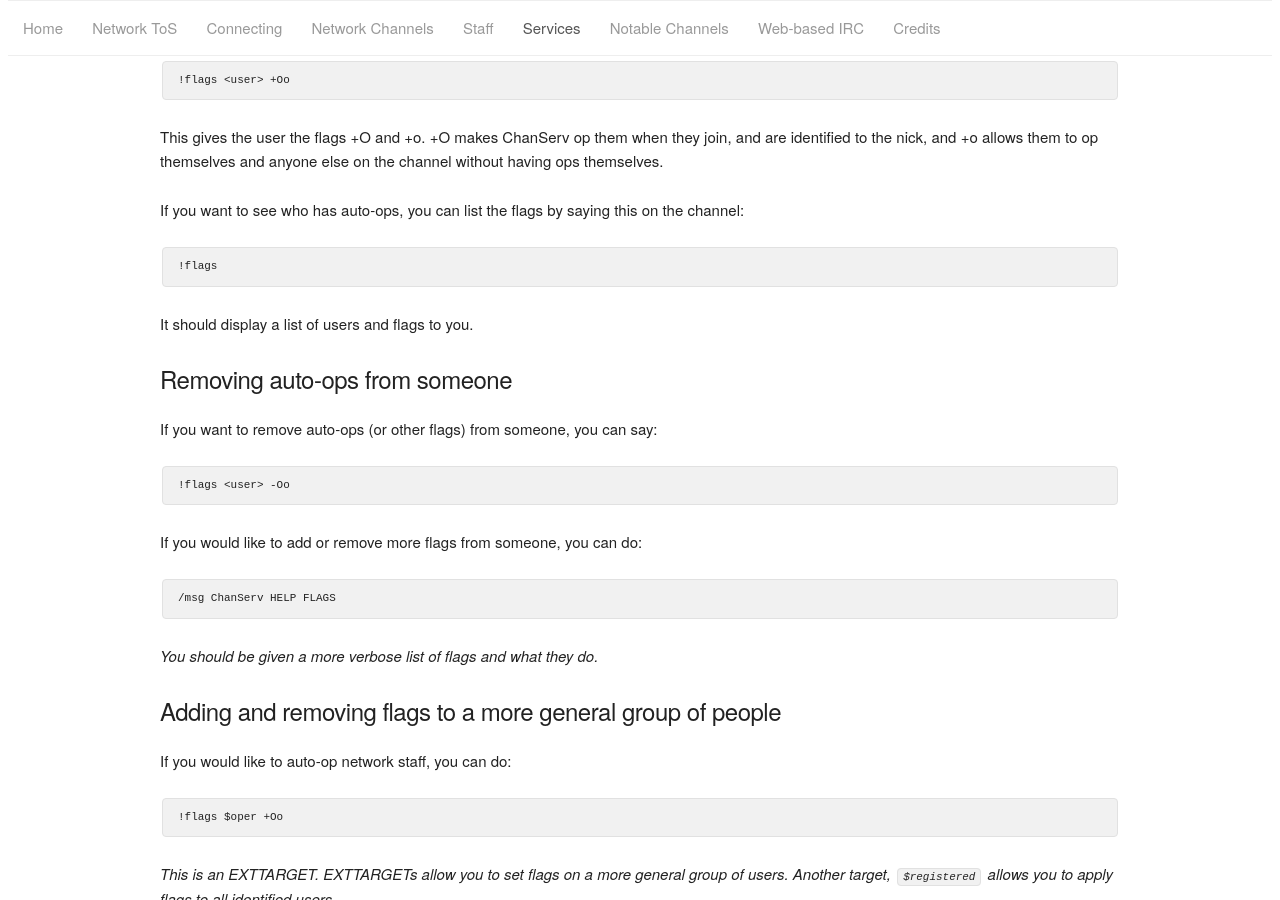
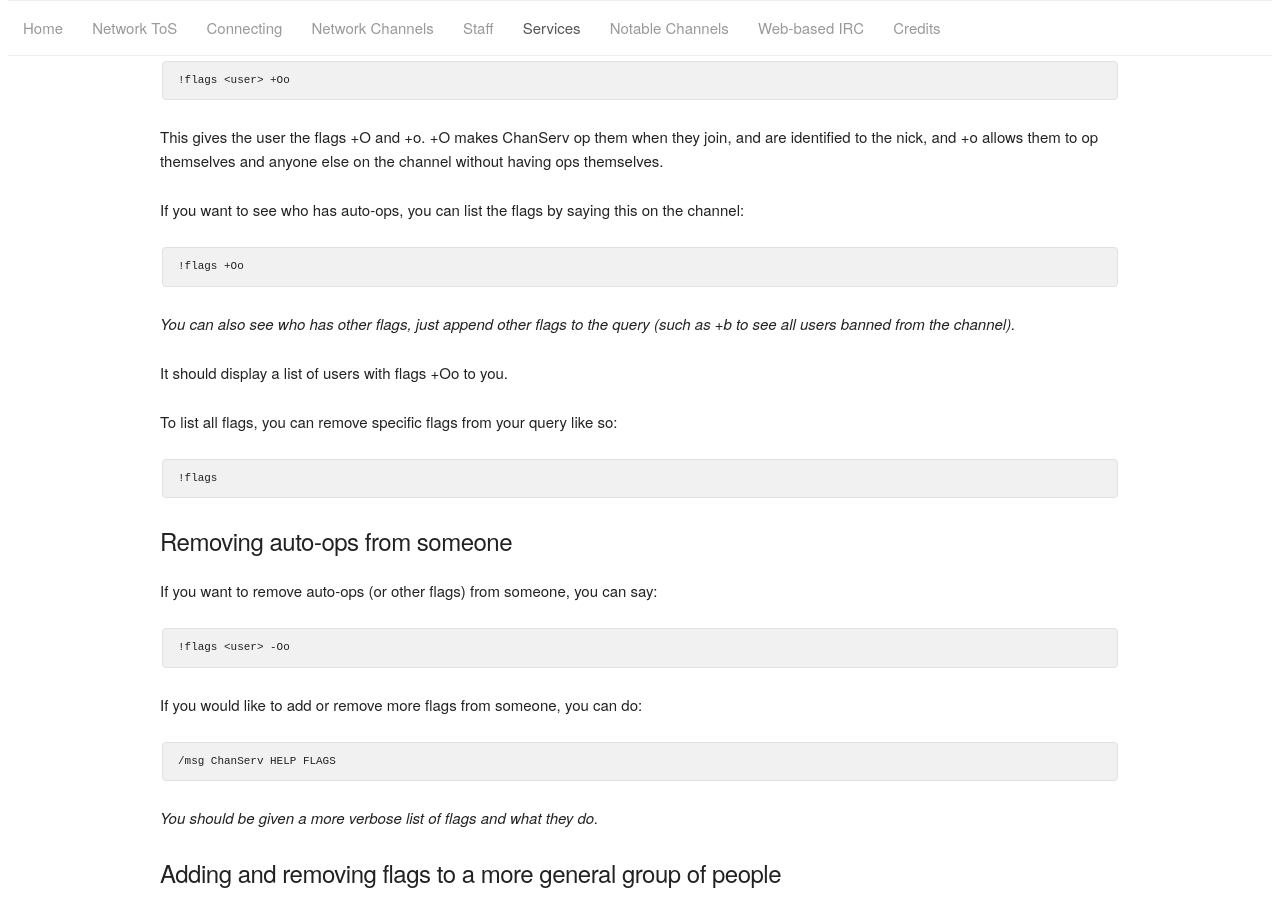
Before and after one commit to xeroxIRC/xeroxIRC.github.io, a Jekyll site: the page built from services.md, in a window 1280 px wide and 900 px high, scrolled down 2209 px. Built offline with Jekyll 4.4.1, drawn with Linux system fonts in a browser that asks for light colours; comment, search, counter and statistics services are not loaded.

Commit message:
Added more !flags options.

```diff
--- a/services.md
+++ b/services.md
@@ -98,10 +98,18 @@ This gives the user the flags +O and +o. +O makes ChanServ op them when they joi
 If you want to see who has auto-ops, you can list the flags by saying this on the channel:
 
 ~~~
+!flags +Oo
+~~~
+
+*You can also see who has other flags, just append other flags to the query (such as +b to see all users banned from the channel).*
+
+It should display a list of users with flags +Oo to you.
+
+To list all flags, you can remove specific flags from your query like so:
+
+~~~
 !flags
 ~~~
-
-It should display a list of users and flags to you.
 
 ##### Removing auto-ops from someone
 
```
